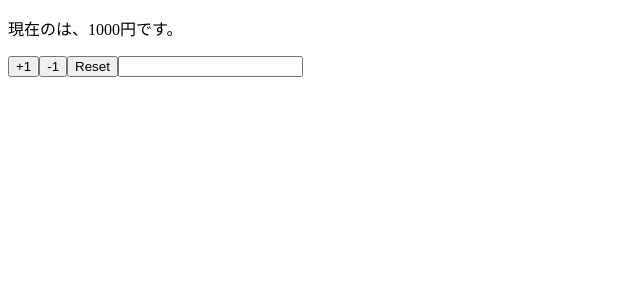
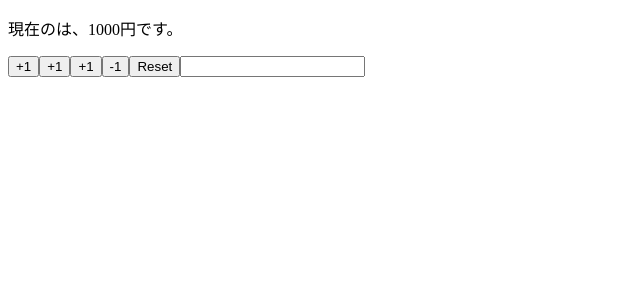
Before and after one commit to DiveIntoHacking/react-hooks-101, a React (Create React App) app: page / in a window 1280 px wide. Shown: the top 300 px of the page, without its empty margins (0-640 px from the left). Built offline with nearby package versions, Linux system fonts and the light colour scheme.

Commit message:
answer for issue #16889072

```diff
--- a/src/App.js
+++ b/src/App.js
@@ -4,10 +4,15 @@ const App = props => {
   const [state, setState] = useState(props)
   const { name, price } = state
 
+  const nextState = { ...state }
+  nextState.price = state.price + 1
+
   return (
     <>
       <p>現在の{name}は、{price}円です。</p>
       <button onClick={() => setState({...state, price: price + 1})}>+1</button>
+      <button onClick={() => setState(nextState)}>+1</button>
+      <button onClick={() => setState(prevState => ({ ...prevState, price: prevState.price + 1 }))}>+1</button>
       <button onClick={() => setState({...state, price: price - 1})}>-1</button>
       <button onClick={() => setState(props)}>Reset</button>
       <input value={name} onChange={e => setState({...state, name: e.target.value})}/>
```
